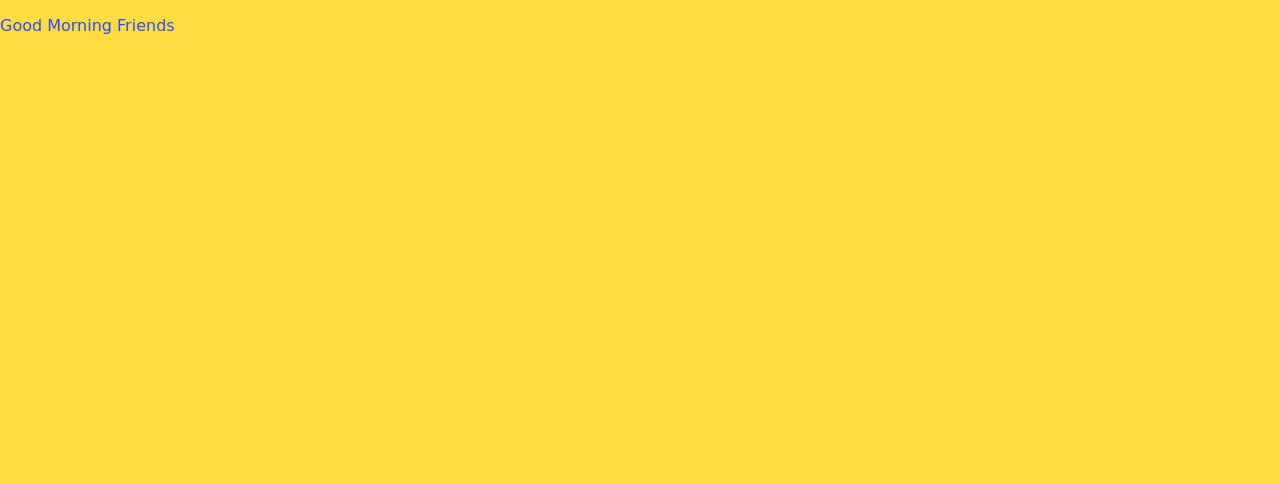
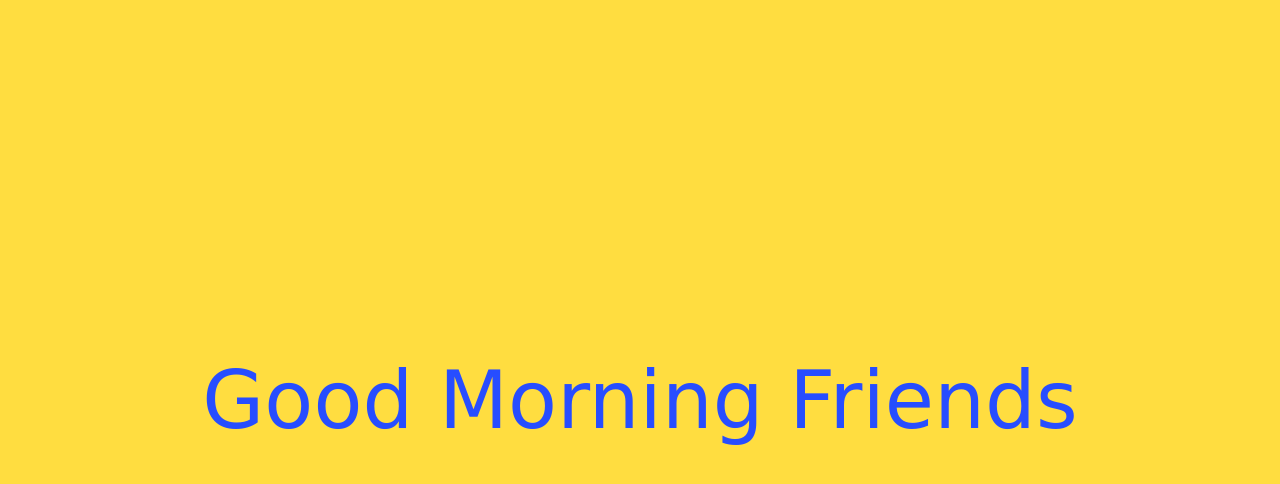
Before and after one commit to DariaSibova/Text-shadow-, a plain HTML site: page index.html in a window 1280 px wide. Drawn offline with Linux system fonts and the light colour scheme.

Commit message:
1 file modified

```diff
--- a/styles.css
+++ b/styles.css
@@ -7,3 +7,13 @@ html{
   font-family: "Henny Penny",cursive;
   color: #274dff;
 }
+
+p{
+  margin: auto;
+  letter-spacing: 0.0015em;
+  font-size: 5em;
+  text-shadow: 0 1px #8da1ff,-1px 0 #c0cbff,-1px 2px #8da1ff,-2px 1px #c0cbff,-2px 3px #8da1ff,-3px 2px #c0cbff,-3px 4px #8da1ff,-4px 3px #c0cbff,
+  -4px 5px #8da1ff,-5px 4px #c0cbff,-5px 6px #8da1ff,-6px 5px #c0cbff
+  -6px 7px #8da1ff,-7px 6px #c0cbff,-7px 8px #8da1ff,-8px 7px #c0cbff;
+  text-align: center;
+}
```
